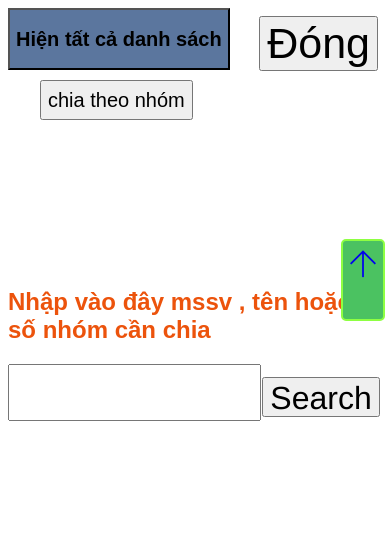
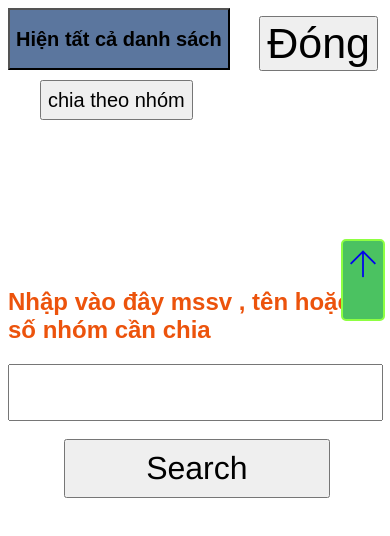
Before and after one commit to Dungprj/B1_B2_Group, a website: page index.html in a window 390 px wide. Drawn offline with Linux system fonts and the light colour scheme.

Commit message:
fix btn search vs 1

```diff
--- a/style_mobile.css
+++ b/style_mobile.css
@@ -8,6 +8,7 @@ html{
         text-align: center;
         height:51px;
         font-size: 19px;
+        width: 98%;
 
     }
     .append_group{
@@ -54,8 +55,10 @@ html{
         /* top: 89px;
         left: 162px; */
         position: absolute;
-        left: 68%;
-        top: 37%;
+        left: 15%;
+        top: 63%;
+        width: 71%;
+        height: 25%;
 
 
     }
@@ -199,6 +202,7 @@ html{
         text-align: center;
         height:51px;
         font-size: 19px;
+
 
     }
     #search_btn_vs2{
```
